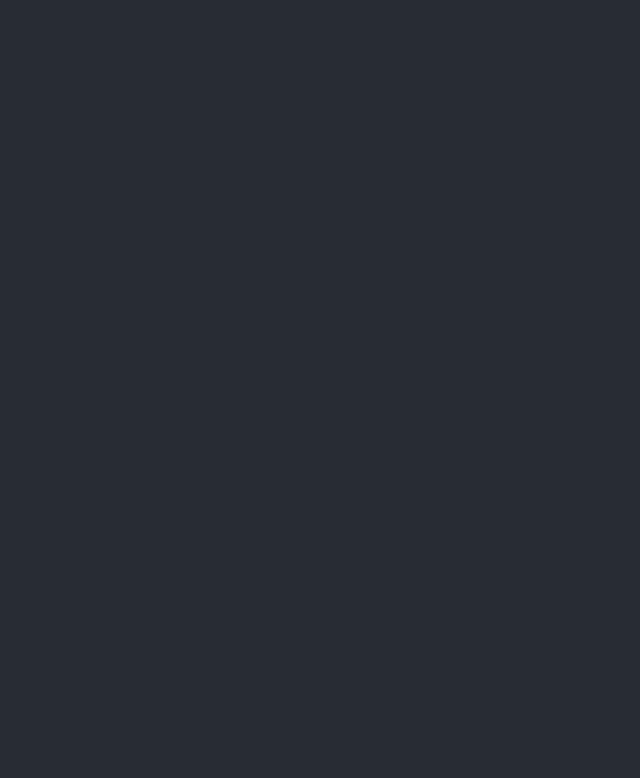
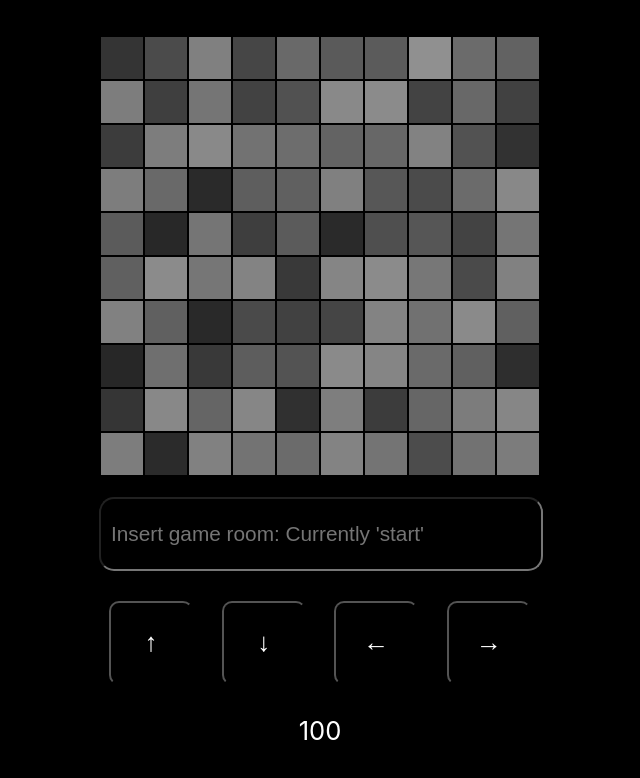
Before and after one commit to Ayumu098/san, a React (Create React App) app: page / in a window 1280 px wide. Shown: the top 778 px of the page, without its empty margins (320-960 px from the left). Built offline with nearby package versions, Linux system fonts and the light colour scheme.

Commit message:
Add simple map

```diff
--- a/package.json
+++ b/package.json
@@ -17,6 +17,7 @@
     "react-dom": "^18.2.0",
     "react-scripts": "5.0.1",
     "sass": "^1.63.4",
+    "seedrandom": "^3.0.5",
     "typescript": "^4.9.5",
     "web-vitals": "^2.1.4"
   },
--- a/public/index.html
+++ b/public/index.html
@@ -8,6 +8,7 @@
       name="SAN: Socially Approaching Neighbors"
       content="A reflection on Social Science concepts."
     />
+    <script src='https://kit.fontawesome.com/a076d05399.js' crossorigin='anonymous'></script>
     <title>SAN</title>
   </head>
   <body>
--- a/src/App.css
+++ b/src/App.scss
@@ -1,5 +1,6 @@
+
 .App {
-  background-color: #282c34;
+  background-color: black;
   min-height: 100vh;
   display: flex;
   flex-direction: column;
--- a/src/App.tsx
+++ b/src/App.tsx
@@ -1,8 +1,11 @@
-import './App.css';
+import "./App.scss";
+import Map from "./Map/Map";
 
 export default function App() {
+
   return (
     <div className="App">
+      <Map />
     </div>
   );
 }
--- /dev/null
+++ b/src/Map/Cell.scss
@@ -0,0 +1,18 @@
+
+
+$dimension: min(5vw, 5vh);
+
+.Cell {
+    //margin: 10px;
+    width: $dimension;
+    height: $dimension;
+    text-align: center;
+    vertical-align: middle;
+
+    transition: all .15s ease-in-out;
+}
+
+.Cell:hover {
+    scale: 1.1;
+    font-size: larger;
+}
--- /dev/null
+++ b/src/Map/Cell.tsx
@@ -0,0 +1,14 @@
+import "./Cell.scss";
+
+interface ColorProps {
+  reference: number;
+  intensity: number;
+}
+
+export default function Cell({ reference, intensity }: ColorProps) {
+  const color = `rgb(${intensity}, ${intensity}, ${intensity})`;
+  return (
+    <td className="Cell" key={reference} style={{ backgroundColor: color }}>
+    </td>
+  );
+}
--- /dev/null
+++ b/src/Map/Map.scss
@@ -0,0 +1,72 @@
+.Controls {
+
+    $dimension: min(13vw, 13vh);
+
+    gap: 1px;
+    display: grid;
+    grid-template-columns: repeat(4, $dimension);
+    grid-template-rows: repeat(1, $dimension);
+    justify-content: space-between;
+    border-radius: 10px;
+
+    button {
+        margin: 10px;
+
+        text-align: center;
+        vertical-align: middle;
+
+        background-color: black;
+        border-radius: 10px;
+        color: white;
+
+        text-align: center;
+        font-size: 100%;
+        color: white;
+
+        transition: all .15s ease-in-out;
+    }
+
+    button:hover {
+        color: black;
+        background-color: white;
+    }
+
+    .Move {
+        text-align: center;
+        height: 100%
+    }
+}
+
+input {
+    display: block;
+    margin: auto;
+    width: 95%;
+    height: 50px;
+    margin-top: 20px;
+    margin-bottom: 20px;
+    color: white;
+    background-color: black;
+    border-radius: 15px;
+    font-size: 80%;
+    padding: 10px;
+}
+
+.Move {
+    color: white;
+    font-size: max(2vw, 2vh);
+    display: block;
+    margin: auto;
+    text-align: center;
+    padding-top: 20px;
+    padding-bottom: 20px;
+}
+
+.End {
+    color: white;
+    font-size: max(8vw, 8vh);
+    display: block;
+    margin: auto;
+    text-align: center;
+    padding-top: 20px;
+    padding-bottom: 20px;
+}
--- /dev/null
+++ b/src/Map/Map.tsx
@@ -0,0 +1,126 @@
+import Cell from "./Cell";
+import { useState } from "react";
+import "./Map.scss";
+
+const seedrandom = require("seedrandom");
+
+function intensity(position: number[], peakPoints: number[][]) {
+  return peakPoints
+    .map(
+      (peakPoint: number[]) =>
+        1 /
+        Math.sqrt(
+          (peakPoint[0] - position[0]) ** 2 + (peakPoint[1] - position[1]) ** 2
+        )
+    )
+    .reduce((a, b) => a + b);
+}
+
+function generate(generator: any, dimensions: number) {
+  const colorVariety: number = 100;
+  const colorBoundary: number = 255;
+
+  const peaks = 3;
+  const peakPoints = [...Array(peaks)].map(() =>
+    place(dimensions, 0, generator)
+  );
+
+  const image = [...Array(dimensions)].map((_, row) =>
+    [...Array(dimensions)].map(
+      (_, col) =>
+        intensity([row, col], peakPoints) * colorBoundary +
+        generator() * colorVariety
+    )
+  );
+
+  console.log(image);
+
+  return image;
+}
+
+function sample(image: number[][], position: number[], subdimensions: number) {
+  return image
+    .slice(position[0], position[0] + subdimensions)
+    .map((row: any) => row.slice(position[1], position[1] + subdimensions));
+}
+
+function place(dimensions: number, subdimensions: number, generator: any) {
+  return [
+    Math.floor(generator() * (dimensions - subdimensions)),
+    Math.floor(generator() * (dimensions - subdimensions)),
+  ];
+}
+
+function render(space: number[][]) {
+  var count: number = 0;
+  return space.map((row: number[], rowIndex: number) => (
+    <tr>
+      {row.map((cell: number, cellIndex: number) => (
+        <Cell intensity={cell} reference={count++} />
+      ))}
+    </tr>
+  ));
+}
+
+export default function Map() {
+  const initialMoves = 100;
+
+  const dimensions: number = 50;
+  const subdimensions: number = 10;
+
+  const [seed, setSeed] = useState("start");
+  const generator = seedrandom(seed);
+  const image: number[][] = generate(generator, dimensions);
+
+  const [position, setPosition] = useState(
+    place(dimensions, subdimensions, Math.random)
+  );
+  const [moves, setMoves] = useState(initialMoves);
+
+  function move(x_change: number, y_change: number) {
+    const row = position[0] + y_change;
+    const col = position[1] + x_change;
+
+    if (
+      0 <= row &&
+      row < dimensions - subdimensions &&
+      0 <= col &&
+      col < dimensions - subdimensions
+    ) {
+      setPosition([row, col]);
+      setMoves(moves - 1);
+    }
+  }
+
+  return (
+    <div className="Map">
+      {moves > 0 ? (
+        <div>
+          <table>
+            <tbody>{render(sample(image, position, subdimensions))}</tbody>
+          </table>
+          <input
+            type="text"
+            name="game"
+            className="seed"
+            placeholder="Insert game room: Currently 'start'"
+            onChange={(e) => {
+              setSeed(e.target.value);
+            }}
+          />
+          <div className="Controls">
+            <button onClick={() => move(+0, -1)}>&#8593;</button>
+            <button onClick={() => move(+0, +1)}>&#8595;</button>
+            <button onClick={() => move(-1, +0)}>&#8592;</button>
+            <button onClick={() => move(+1, +0)}>&#8594;</button>
+          </div>
+          <p className="Move">{moves}</p>
+        </div>
+      ) : (
+        <p className="End">
+          {position[0]}, {position[1]}
+        </p>
+      )}
+    </div>
+  );
+}
```
Also changed, not shown: 1 other file (tests, documents, lock files or other folders).
